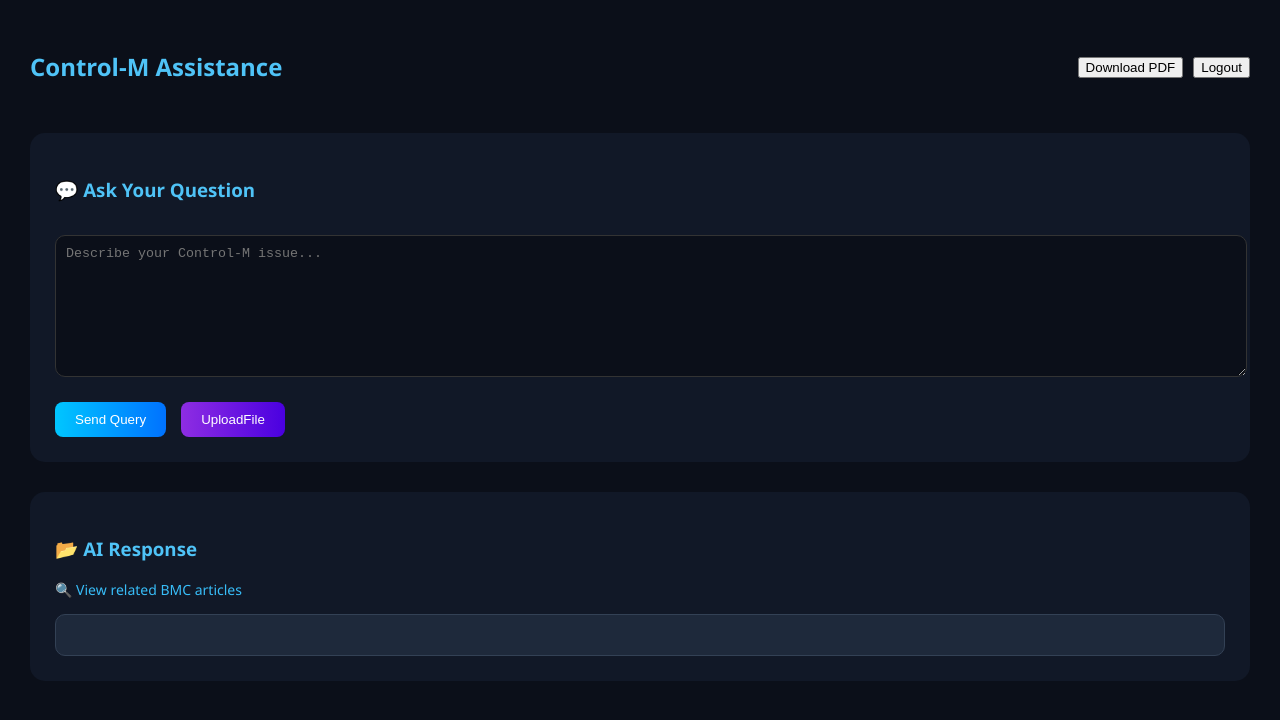
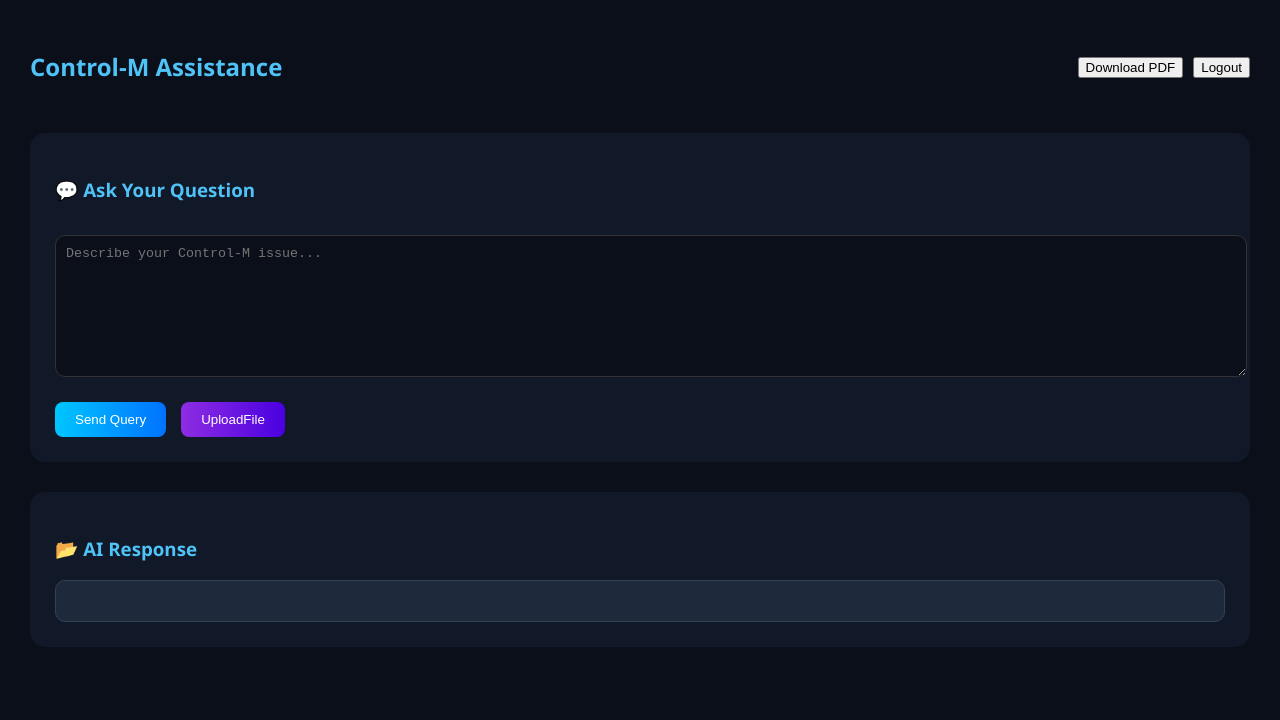
Before and after one commit to jyotisinha0526/Control-M-log-Analyzer, a React (Create React App) app in the folder frontend/: page / in a window 1280 px wide. Shown: the top 720 px of the page. Built offline with nearby package versions, Linux system fonts and the light colour scheme.

Commit message:
Updated BMC URL hide

```diff
--- a/frontend/src/App.js
+++ b/frontend/src/App.js
@@ -119,20 +119,7 @@
   }}>
     <h3 style={{ color: "#4FC3F7" }}>📂 AI Response</h3>
 	{/* 🔍 BMC Search Link */}
-<a
-  href={`https://webapps.bmc.com/helixsupport/assets/search.html#q=${encodeURIComponent(query)}`}
-  target="_blank"
-  rel="noreferrer"
-  style={{
-    color: "#38BDF8",
-    display: "block",
-    marginBottom: 15,
-    textDecoration: "none",
-    fontSize: "14px"
-  }}
->
-  🔍 View related BMC articles
-</a>
+
 	<div
 		style={{
 			marginTop: 15,
```
